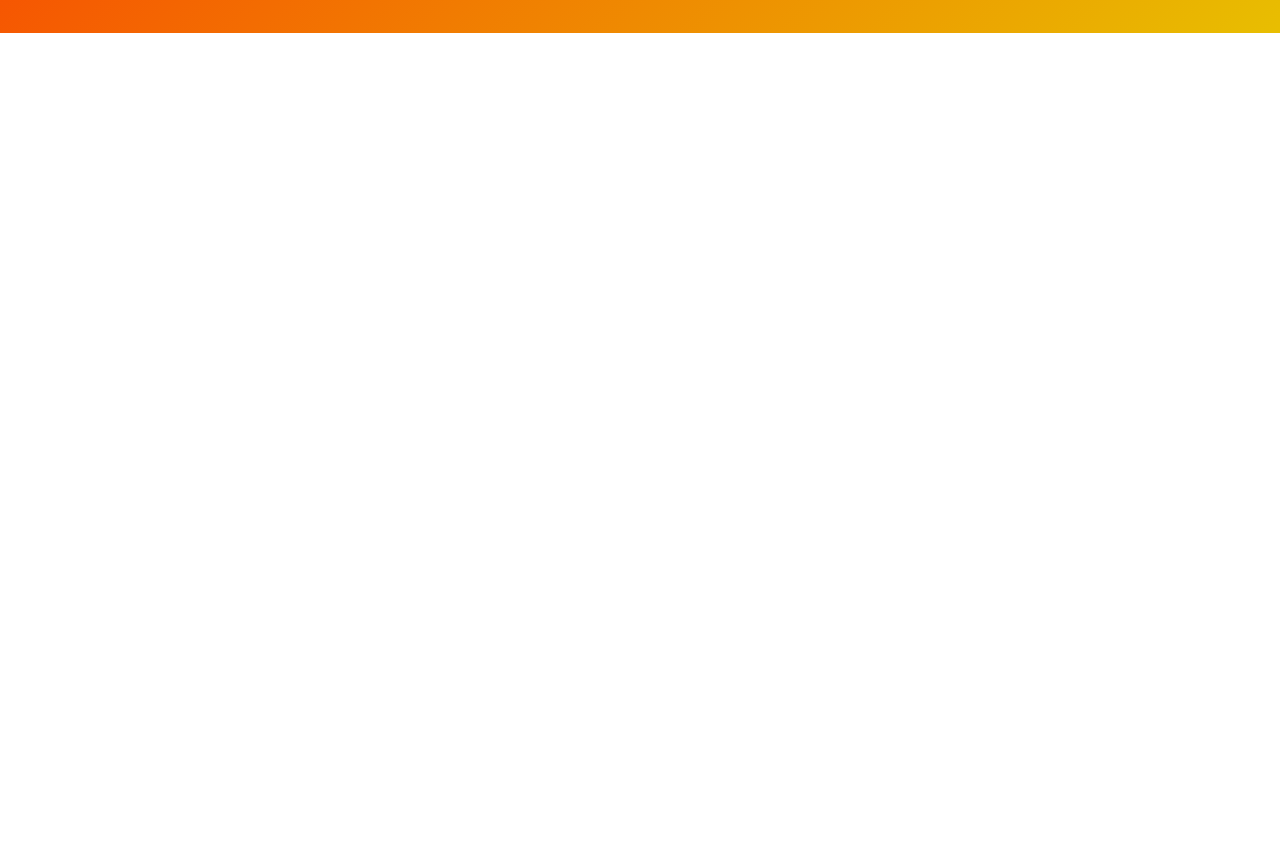
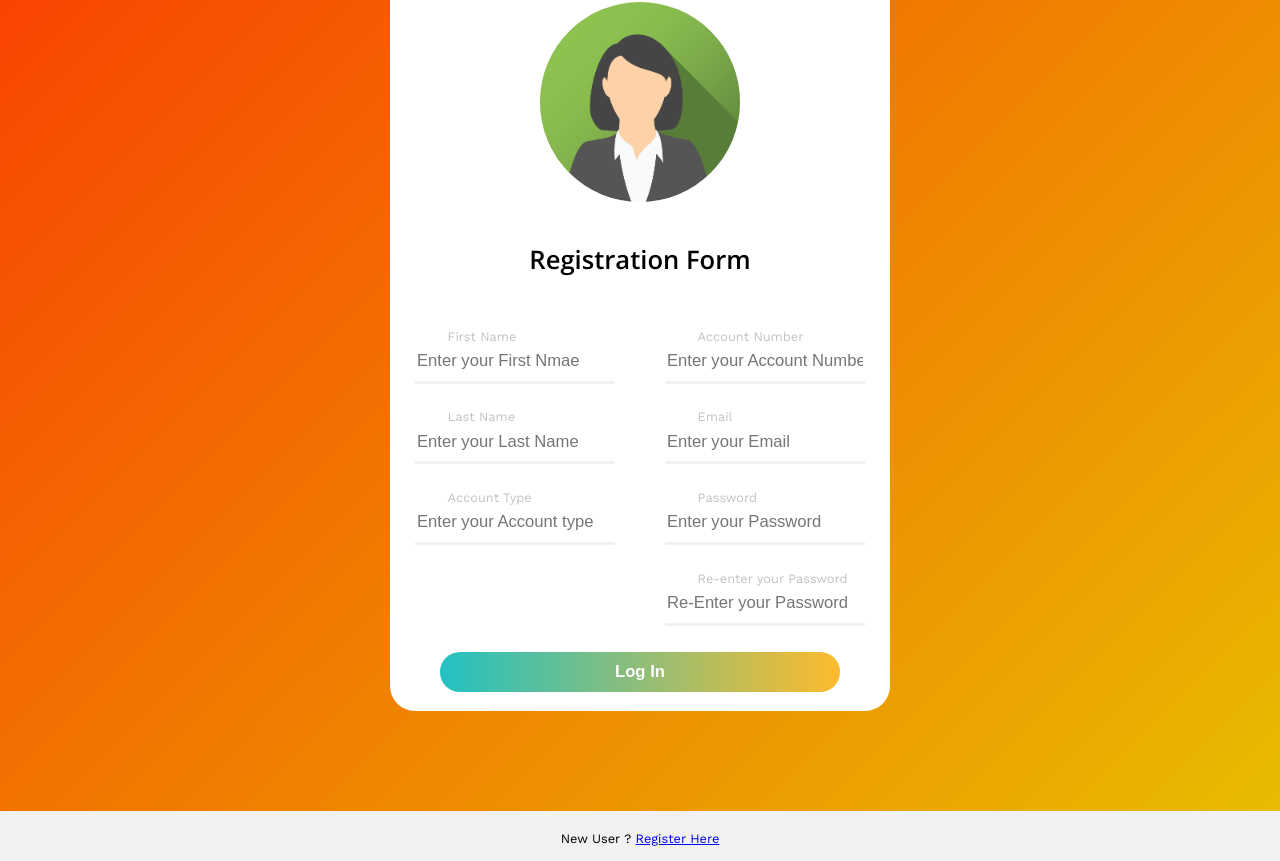
Before and after one commit to madalatrivedh20/Online-Banking-Capstone, a React (Create React App) app: page / in a window 1280 px wide. Shown: the part 855-1716 px from the top of the page. Before the commit the page ends 888 px from the top, so only its background shows below. Built offline with nearby package versions, Linux system fonts and the light colour scheme; no server answers; data requests are answered from the project's data file.

Commit message:
login and registration changes

```diff
--- /dev/null
+++ b/db.json
@@ -0,0 +1,103 @@
+{
+    "users": [
+      {
+        "id": 1,
+        "firstname": "Leanne Graham",
+        "lastname": "Leanne Graham",
+        "acctype": "Savings",
+        "accno": "1023456",
+        "email": "Sincere@april.biz",
+        "password": "Bret"
+      },
+      {
+        "id": 2,
+        "firstname": "Ervin Howell",
+        "lastname": "Ervin Howell",
+        "acctype": "Savings",
+        "accno": "1023457",
+        "email": "Shanna@melissa.tv",
+        "password": "Antonette"
+      },
+      {
+        "id": 3,
+        "firstname": "Clementine Bauch",
+        "lastname": "Clementine Bauch",
+        "acctype": "Savings",
+        "accno": "1023458",
+        "email": "Nathan@yesenia.net",
+        "password": "Samantha"
+      },
+      {
+        "id": 4,
+        "firstname": "Patricia Lebsack",
+        "lastname": "Patricia Lebsack",
+        "acctype": "Savings",
+        "accno": "1023459",
+        "email": "Julianne.OConner@kory.org",
+        "password": "Karianne"
+      },
+      {
+        "id": 5,
+        "firstname": "Chelsey Dietrich",
+        "lastname": "Chelsey Dietrich",
+        "acctype": "Savings",
+        "accno": "1023460",
+        "email": "Lucio_Hettinger@annie.ca",
+        "password": "Kamren"
+      },
+      {
+        "id": 6,
+        "firstname": "Mrs. Dennis Schulist",
+        "lastname": "Mrs. Dennis Schulist",
+        "acctype": "Savings",
+        "accno": "1023461",
+        "email": "Karley_Dach@jasper.info",
+        "password": "Leopoldo_Corkery"
+      },
+      {
+        "id": 7,
+        "firstname": "Kurtis Weissnat",
+        "lastname": "Kurtis Weissnat",
+        "acctype": "Savings",
+        "accno": "1023462",
+        "email": "Telly.Hoeger@billy.biz",
+        "password": "Elwyn.Skiles"
+      },
+      {
+        "id": 8,
+        "firstname": "Nicholas Runolfsdottir V",
+        "lastname": "Nicholas Runolfsdottir V",
+        "acctype": "Savings",
+        "accno": "1023463",
+        "email": "Sherwood@rosamond.me",
+        "password": "Maxime_Nienow"
+      },
+      {
+        "id": 9,
+        "firstname": "Glenna Reichert",
+        "lastname": "Glenna Reichert",
+        "acctype": "Savings",
+        "accno": "1023464",
+        "email": "Chaim_McDermott@dana.io",
+        "password": "Delphine"
+      },
+      {
+        "id": 10,
+        "firstname": "Clementina DuBuque",
+        "lastname": "Clementina DuBuque",
+        "acctype": "Savings",
+        "accno": "1023465",
+        "email": "Rey.Padberg@karina.biz",
+        "password": "Moriah.Stanton"
+      },
+      {
+        "firstname": "Trivedh",
+        "lastname": "Madala",
+        "acctype": "current",
+        "accno": "6474930",
+        "email": "madalatrivedh@gmail.com",
+        "password": "hoi",
+        "id": 11
+      }
+    ]
+  }
--- a/src/App.js
+++ b/src/App.js
@@ -1,15 +1,13 @@
-import logo from './logo.svg';
+
 import './App.css';
-import SignIn from './components/Login';
-import Register from './components/Register';
-import LoginForm from './components/Loginboot';
-import Logintry from './components/Logintry';
-import RegistrationForm from './components/Register';
+import Login from './components/Login';
+import Registration from './components/Registration';
 
 function App() {
   return (
     <div className="App">
-    <Logintry/>
+      <Login/>
+    <Registration/>
 
     </div>
   );
--- a/src/components/Logintry.js
+++ b/src/components/Login.js
@@ -14,12 +14,11 @@ const FormHeader = props => (
     </div>
 );
 
-
-function LoginForm()
+function Login()
 {
 
     const [data,setData] = useState({
-        username:"",
+        email:"",
         password:""
       })
     const [message,setMessage]=useState("");
@@ -38,7 +37,7 @@ function LoginForm()
         try {
             const response = await fetch("http://localhost:3000/users/") ;
             const jsonData = await response.json();
-            console.log(jsonData);
+            /* console.log(jsonData); */
             localStorage.setItem("users",JSON.stringify(jsonData));
           } catch (error) {
             console.log(error.message);
@@ -54,13 +53,13 @@ function LoginForm()
         const submitHandler = e => {
 
         e.preventDefault();
-        let username_str=data['username'][0];
+        let email_str=data['email'][0];
         let password_str=data['password'][0];
-        let checkemail=(validator.isEmail(username_str))
+        let checkemail=(validator.isEmail(email_str))
         function checkemailpassofuser(obj)
         {
          let flag=0
-         if(obj.email===username_str && obj.password===password_str)
+         if(obj.email===email_str && obj.password===password_str)
          {
             flag=1
          }
@@ -77,16 +76,16 @@ function LoginForm()
         if(checkemail)
         {
           const result = users.filter(checkemailpassofuser);
-          console.log("result",result);
+          /* console.log("result",result); */
           if(result[0])
           {
-          alert("Welcome" + " " +result[0].name)
-          console.log("Welcome");
+          alert("Welcome" + " " +result[0].firstname)
+         /*  console.log("Welcome"); */
           }
           else
           {
           alert("Wrong credentials");
-          console.log("Wrong credentials");
+          /* console.log("Wrong credentials"); */
           }
         }
         }
@@ -98,7 +97,7 @@ function LoginForm()
             <form onSubmit={submitHandler}>
             <div class="row">
             <label>Email</label>
-            <input required type="text" name="username" placeholder="Enter your Email" value={data.username} onChange={changeHandler}/>
+            <input required type="text" name="email" placeholder="Enter your Email" value={data.email} onChange={changeHandler}/>
         </div>
         <div class="row">
             <label>Password</label>
@@ -128,4 +127,4 @@ function LoginForm()
     )
   }
 
-  export default LoginForm;
+  export default Login;
--- /dev/null
+++ b/src/components/Registration.js
@@ -0,0 +1,161 @@
+import '../style/Login.css';
+import { React, useState, useEffect } from 'react';
+import validator from 'validator';
+import pic from '../style/img_avatar2.png';
+
+const FormHeader = props => (
+  <div>
+    <div className='imgcontainer'>
+      <img src={pic} alt="Avatar" className="avatar"></img>
+    </div>
+    <h2 id="headerTitle">{props.title}</h2>
+  </div>
+);
+
+function Registration() {
+
+  const [data, setData] = useState({
+    firstname: "",
+    lastname: "",
+    acctype: "",
+    accno: "",
+    email: "",
+    password: "",
+    repassword: ""
+  })
+  const [message, setMessage] = useState("");
+  const checkemail = ''
+
+  const { username, password } = data;
+  let [users, setusers] = useState({});
+
+
+  const changeHandler = e => {
+    setData({ ...data, [e.target.name]: [e.target.value] });
+
+  }
+
+  const getUsers = async () => {
+    try {
+      const response = await fetch("http://localhost:3000/users/");
+      const jsonData = await response.json();
+      localStorage.setItem("users", JSON.stringify(jsonData));
+    } catch (error) {
+      console.log(error.message);
+    }
+  }
+
+  useEffect(() => {
+    getUsers();
+    const users_ls = JSON.parse(localStorage.getItem("users"));
+    setusers(users_ls);
+  }, []);
+
+  const submitHandler = e => {
+
+    e.preventDefault();
+    let email_str = data['email'][0];
+    let password_str = data['password'][0];
+    let repassword_str=data['repassword'][0];
+    let checkemail = (validator.isEmail(email_str))
+
+
+
+    if (!checkemail) {
+      setMessage("Please enter a valid Email");
+
+    }
+
+    if (checkemail)
+    {
+      if(password_str===repassword_str) {
+        const requestOptions = {
+        method: 'POST',
+        headers: { 'Content-Type': 'application/json' },
+        body: JSON.stringify({ 'firstname': data['firstname'][0], 'lastname': data['lastname'][0],'acctype':data['acctype'][0],
+        'accno':data['accno'][0],'email':data['email'][0],'password':data['password'][0]
+       })
+    };
+    fetch('http://localhost:3000/users/', requestOptions)
+        .then(response => response.json())
+        .then(data=>console.log(data));
+
+
+  }
+  else{
+    alert("Passwords doesnt match")
+  }
+}
+  }
+
+  return (
+    <div>
+      <div id="loginform">
+        <FormHeader title="Registration Form" />
+
+
+        <form onSubmit={submitHandler}>
+          <div class="columns">
+            <div class="column-1">
+              <div className="row">
+                <label>First Name</label>
+                <input required type="text" name="firstname" placeholder="Enter your First Nmae" value={data.firstname} onChange={changeHandler} />
+              </div>
+
+              <div className="row">
+                <label>Last Name</label>
+                <input required type="text" name="lastname" placeholder="Enter your Last Name" value={data.lastname} onChange={changeHandler} />
+              </div>
+
+              <div className="row">
+                <label>Account Type</label>
+                <input required type="text" name="acctype" placeholder="Enter your Account type" value={data.acctype} onChange={changeHandler} />
+              </div>
+            </div>
+
+            <div class="column-1">
+              <div className="row">
+                <label>Account Number</label>
+                <input required type="text" name="accno" placeholder="Enter your Account Number" value={data.accno} onChange={changeHandler} />
+              </div>
+
+              <div className="row">
+                <label>Email</label>
+                <input required type="text" name="email" placeholder="Enter your Email" value={data.email} onChange={changeHandler} />
+              </div>
+              <div className="row">
+                <label>Password</label>
+                <input required type="password" name="password" placeholder="Enter your Password" value={data.password} onChange={changeHandler} />
+              </div>
+              <div className="row">
+                <label>Re-enter your Password</label>
+                <input required type="password" name="repassword" placeholder="Re-Enter your Password" value={data.repassword} onChange={changeHandler} />
+              </div>
+            </div>
+          </div>
+          <div id="button" className="row">
+            <button>Log In</button>
+
+          </div>
+        </form>
+
+      </div>
+
+      {!checkemail > 0 &&
+        <div id="message">
+          {message}
+        </div>
+
+      }
+
+      <div className="container" style={{ "backgroundColor": "#f1f1f1", "height": "50px" }}>
+        New User ? <a href="#">Register Here</a>
+      </div>
+
+
+    </div>
+  )
+}
+
+export default Registration
+  ;
--- a/src/style/Login.css
+++ b/src/style/Login.css
@@ -6,8 +6,39 @@ body{
   font-family: "work sans";
 }
 
+
+* {
+  box-sizing: border-box;
+}
+
+/* Create two unequal columns that floats next to each other */
+.column {
+  float: left;
+  padding: 10px;
+  height: 300px; /* Should be removed. Only for demonstration */
+}
+.columns {
+  display: grid;
+  grid-template-columns: 50% 50%;
+}
+
+.left {
+  width: 25%;
+}
+
+.right {
+  width: 75%;
+}
+
+/* Clear floats after the columns */
+.row:after {
+  content: "";
+  display: table;
+  clear: both;
+}
+
 html{
-  font-size: 100%;
+  font-size: 80%;
 }
 .container {
     padding: 16px;
@@ -17,7 +48,7 @@ html{
   max-width: 500px;
   min-width: 300px;
   max-height: 800px;
-  width: 30%;
+  width: 800px;
   height: 1000%;
   margin: 100px auto;
   background-color: #FFFFFF;
@@ -68,7 +99,7 @@ html{
   box-sizing: border-box;
 	border: none;
   font-size: 1.3rem;
-  padding-left: 1.5rem;
+  padding-left: 1 rem;
   padding-bottom: 1rem;
   box-shadow: inset 0px -3px 0px 0px rgba(187,187,187,0.2);
   transition: box-shadow 0.2s ease-in;
@@ -118,7 +149,7 @@ html{
   padding-bottom: 1.5rem;
 }
 
-#facebookIcon{
+/* #facebookIcon{
   background-image:      url("https://image.flaticon.com/icons/svg/145/145802.svg");
   background-repeat: no-repeat;
   width: 3rem;
@@ -137,7 +168,7 @@ html{
   background-repeat: no-repeat;
   width: 3rem;
   height: 3rem;
-}
+} */
 
 #iconGroup{
   display: flex;
```
